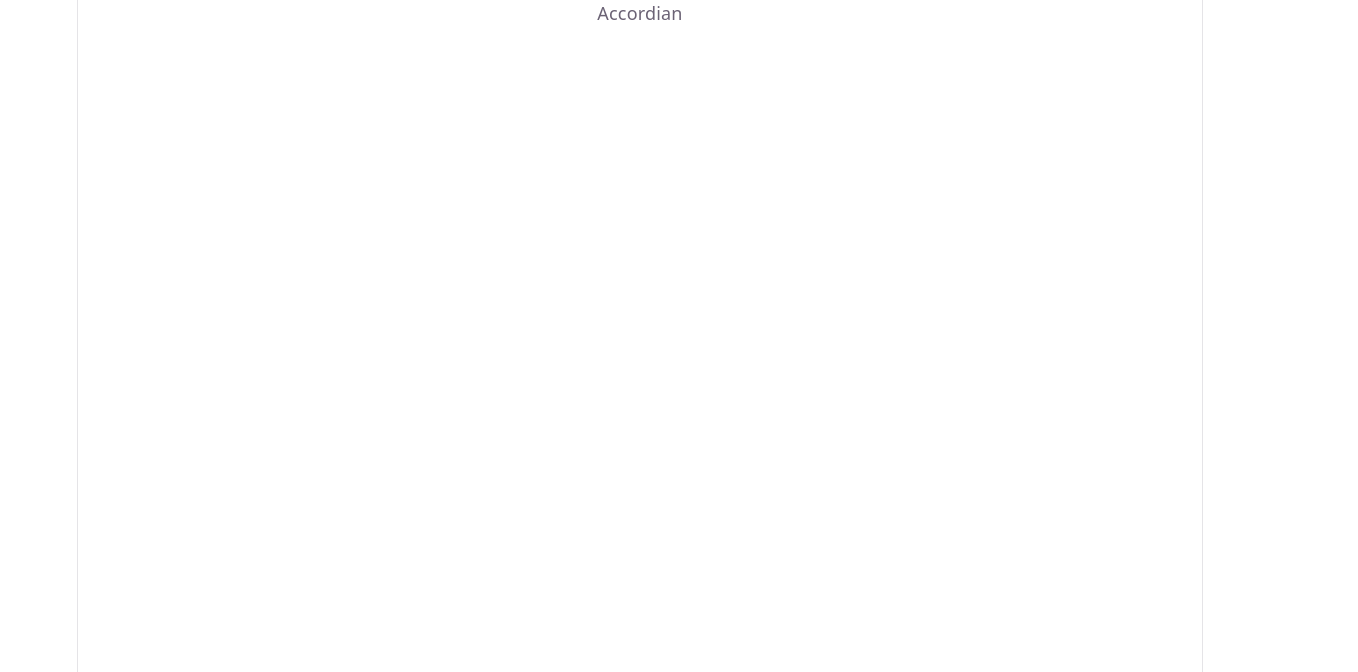
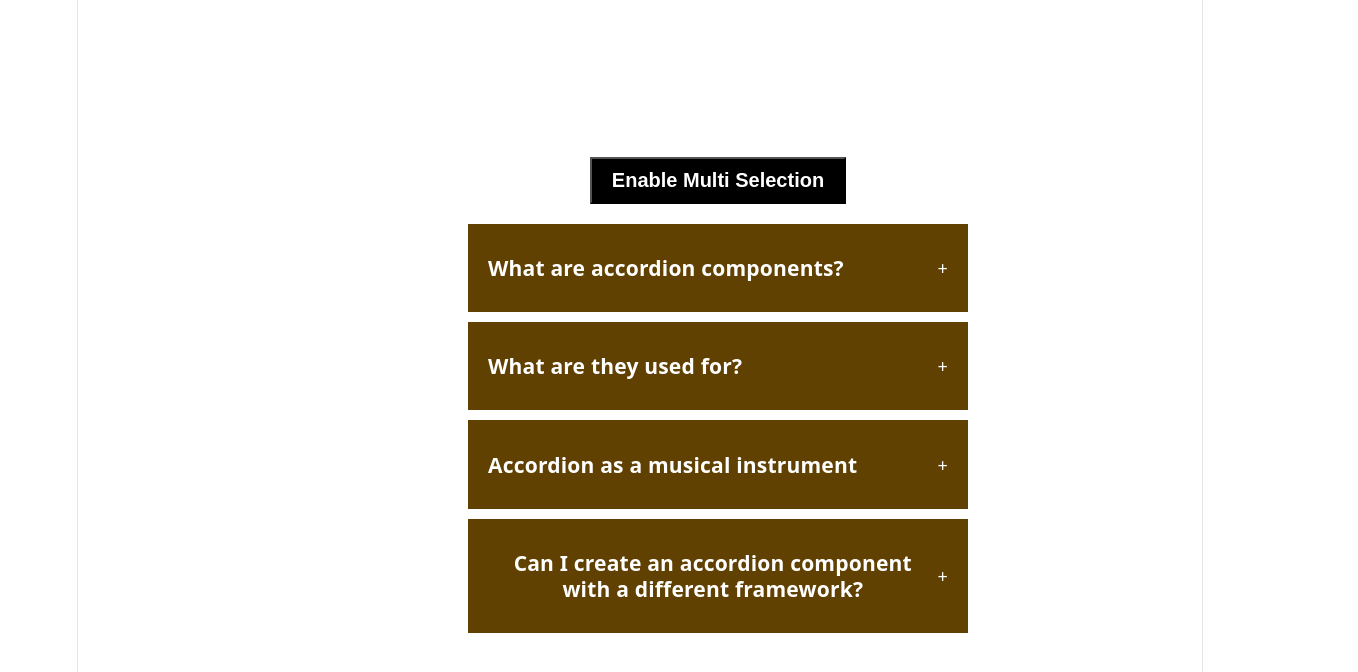
Before and after one commit to Umar71-Developer/Reactjs-Interview-projects, a React (Vite) app: page / in a window 1280 px wide. Shown: the top 672 px of the page, 1358 px wide, since content can reach past the window. Built offline with nearby package versions, Linux system fonts and the light colour scheme.

Commit message:
1st project(Accordian) is completed till now

```diff
--- a/src/components/accordian/index.jsx
+++ b/src/components/accordian/index.jsx
@@ -1,8 +1,62 @@
 // single selection
 // multi selection
 
-export default function Accordian(){
-    return <div>
-        Accordian
+import { useState } from 'react';
+import data from './data';
+import "./styles.css";
+
+export default function Accordian() {
+    const [selected, setSelected] = useState(null);
+    const [enableMultiSelection, setEnableMultiSelection] = useState(false)
+    const [multiple, setMultiple] = useState([]);
+
+
+    function handleSingleSelection(getCurrentId) {
+        setSelected(getCurrentId === selected ? null : getCurrentId)
+    }
+
+    function hanldleMultiSelection(getCurrentId){
+        let copyMultiple = [...multiple];
+        const findIndexOfCurrentId = copyMultiple.indexOf(getCurrentId)
+        console.log(findIndexOfCurrentId)
+        if(findIndexOfCurrentId === -1) copyMultiple.push(getCurrentId)
+            else copyMultiple.splice(findIndexOfCurrentId , 1)
+
+        setMultiple(copyMultiple)
+    }
+    console.log(selected , multiple)
+    return (
+        <div className="wrapper">
+            <button onClick={()=> setEnableMultiSelection(!enableMultiSelection)}>Enable Multi Selection</button>
+            <div className="accordian">
+                {
+                    data && data.length > 0 ? (
+                        data.map((dataItem) => (
+                            <div className="item">
+                                <div
+                                    onClick={
+                                        enableMultiSelection ?
+                                        () => hanldleMultiSelection(dataItem.id) :
+                                        () => handleSingleSelection(dataItem.id)} className="title">
+                                    <h3>{dataItem.question}</h3>
+                                    <span>+</span>
+                                </div>
+                                {
+                                    enableMultiSelection ?
+                                    multiple.indexOf(dataItem.id) !== -1 && (
+                                        <div className='content'>{dataItem.answer}</div>
+                                    )
+                                    : selected === dataItem.id && (
+                                        <div className="content">{dataItem.answer}</div>
+                                    )
+                                }
+                            </div>
+                        ))
+                    ) : (
+                        <div>No data found !</div>
+                    )
+                }
+            </div>
         </div>
+    )
 }
--- a/src/components/accordian/styles.css
+++ b/src/components/accordian/styles.css
@@ -0,0 +1,38 @@
+.wrapper{
+    display: flex;
+    height: 100vh;
+    width: 100vw;
+    justify-content: center;
+    align-items: center;
+    flex-direction: column;
+    gap: 20px;
+}
+.wrapper button{
+    padding: 10px 20px;
+    background: black;
+    color: #fff;
+    font-weight: bold;
+    font-size: 20px;
+    cursor: pointer;
+
+}
+.accordian{
+    width: 500px;
+}
+.item{
+    background-color: #614101;
+    margin-bottom: 10px;
+    padding: 10px 20px;
+}
+
+.title{
+    color: #fff;
+    display: flex;
+    justify-content: space-between;
+    align-items: center;
+    cursor: pointer;
+}
+.content{
+    color: #fff;
+    height: auto;
+}
```
